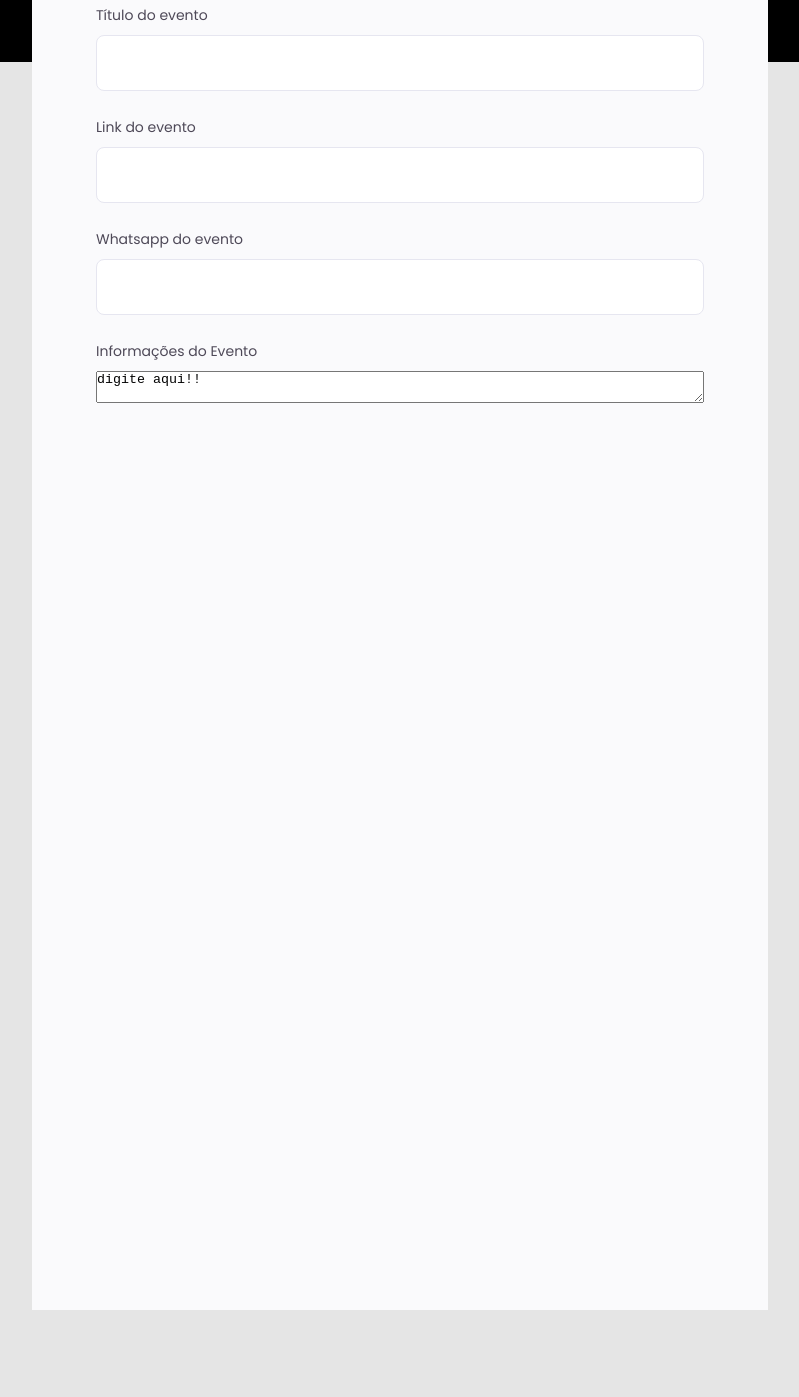
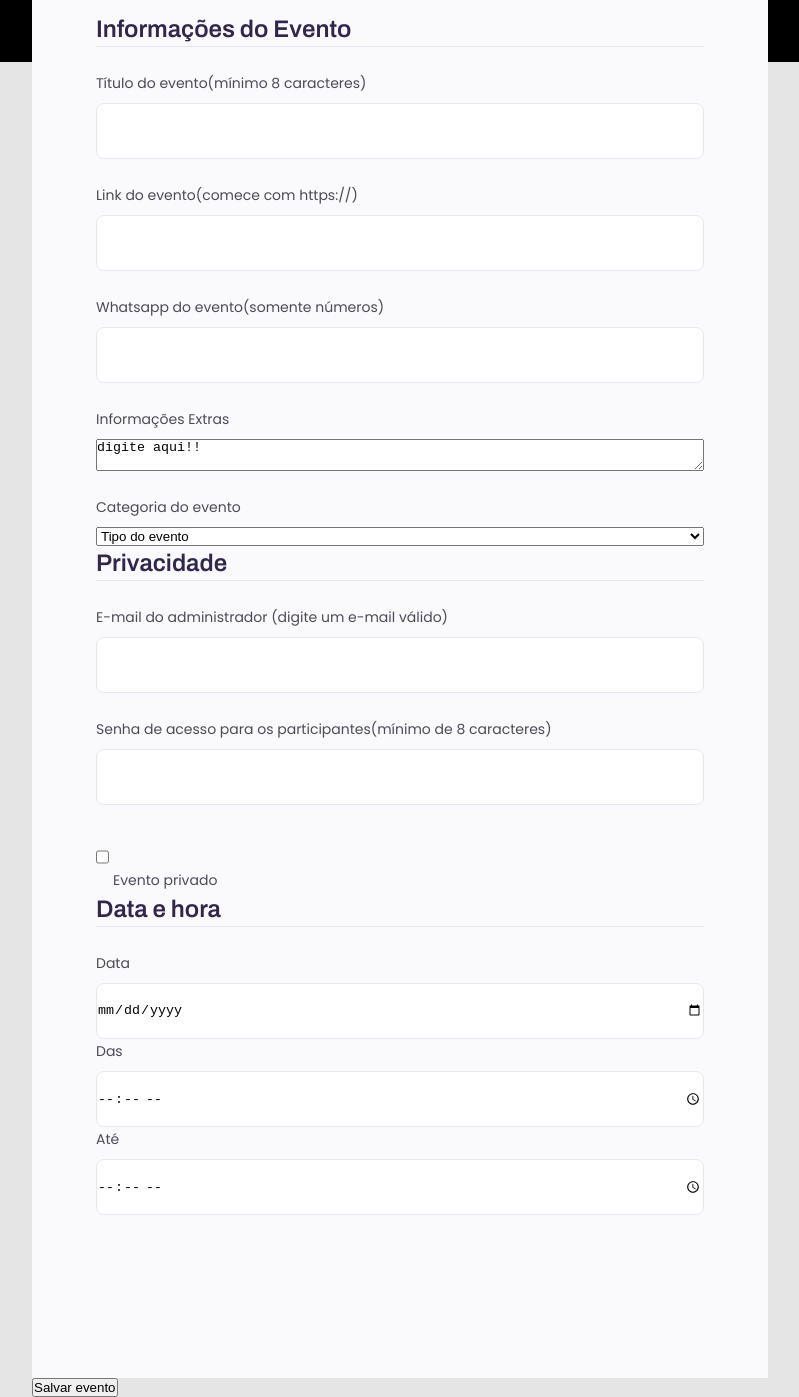
Before and after one commit to AdySoares/Formulario, a plain HTML site: page index.html in a window 1280 px wide. Shown: the part 266-1663 px from the top of the page, without its empty margins (240-1039 px from the left). Before the commit the page ends 1576 px from the top, so only its background shows below. Drawn offline with Linux system fonts and the light colour scheme.

Commit message:
adicionando os campos restantes do formulario e o botão de enviar o form

```diff
--- a/index.html
+++ b/index.html
@@ -16,38 +16,93 @@
     <div class="page">
 
         <header>
-            <h1>Crie um evento e Compartilhe</h1>
-            <p>O primeiro passo, é preencher esse formulário de inscrição.</p>
+            <h1>Crie e Compartilhe<br>seu evento</h1>
+            <p>O primeiro passo, é preencher esse<br>formulário de inscrição.</p>
         </header>
 
-        <form action="">
-            <fieldset>
+        <form method="get" id="Forms">
+            <fieldset id="Event">
                 <div class="fieldset-wrapper">
                     <legend>Informações do Evento</legend>
 
                     <div class="input-wrapper">
-                        <label for="Envent-Title">Título do evento</label>
-                        <input type="text" id="Envent-Title">
+                        <label for="Event-Title">Título do evento<span>(mínimo 8 caracteres)</span></label>
+                        <input type="text" id="Event-Title" required minlength="8">
                     </div>
                     <div class="input-wrapper">
-                        <label for="Envent-Link">Link do evento</label>
-                        <input type="url" id="Envent-Link">
+                        <label for="Event-Link">Link do evento<span>(comece com https://)</span></label>
+                        <input type="url" id="Event-Link" required>
                     </div>
 
                     <div class="input-wrapper">
-                        <label for="Envent-Whatsapp">Whatsapp do evento</label>
-                        <input type="number" id="Envent-Whatsapp">
+                        <label for="Event-Whatsapp">Whatsapp do evento<span>(somente números)</span></label>
+                        <input type="number" id="Event-Whatsapp" required>
                     </div>
 
                     <div class="input-wrapper">
-                        <label for="Envent-Info">Informações do Evento</label>
+                        <label for="Event-Info">Informações Extras</label>
                         <textarea name="" id="Event-Info">digite aqui!!</textarea>
+                    </div>
+
+                    <div class="input-wrapper">
+                        <label for="Event-category">Categoria do evento</label>
+                        <select name="" id="Event-category">
+                            <option selected>Tipo do evento</option>
+                            <option value="Happy-Birthday">Aniversário</option>
+                            <option value="Wedding">Casamento</option>
+                        </select>
                     </div>
 
                 </div>
 
             </fieldset>
+
+            <fieldset id="Event-Privacy">
+                <div class="fieldset-wrapper">
+                    <legend>Privacidade</legend>
+                    <div class="input-wrapper">
+                        <label for="ADM-Email">E-mail do administrador <span>(digite um e-mail válido)</span></label>
+                        <input type="email" id="ADM-Email" required>
+                    </div>
+
+                    <div class="input-wrapper">
+                        <label for="Password">Senha de acesso para os participantes<span>(mínimo de 8 caracteres)</span></label>
+                        <input type="password" id="Password" required minlength="8">
+                    </div>
+
+                    <div class="Checkbox-wrapper">
+                        <input type="checkbox" id="Check-Box">
+                        <label for="Check-Box">Evento privado</label>
+                    </div>
+                </div>
+
+            </fieldset>
+
+            <fieldset id="Evente-Date">
+                <div class="fieldset-wrapper">
+                    <legend>Data e hora</legend>
+                    <div class="Coll-3">
+                        <div class="input-wrapper">
+                            <label for="Date">Data</label>
+                            <input type="date" id="Date" required>
+                        </div>
+
+                        <div class="input-wrapper"><label for="Started">Das</label>
+                            <input type="time" id="Started" required>
+                        </div>
+
+                        <div class="input-wrapper"><label for="End">Até</label>
+                            <input type="time" id="End"required>
+                        </div>
+                    </div>
+
+                </div>
+            </fieldset>
         </form>
+
+        <footer>
+            <button type="submit"form="Forms">Salvar evento</button>
+        </footer>
 
     </div>
 </body>
```
